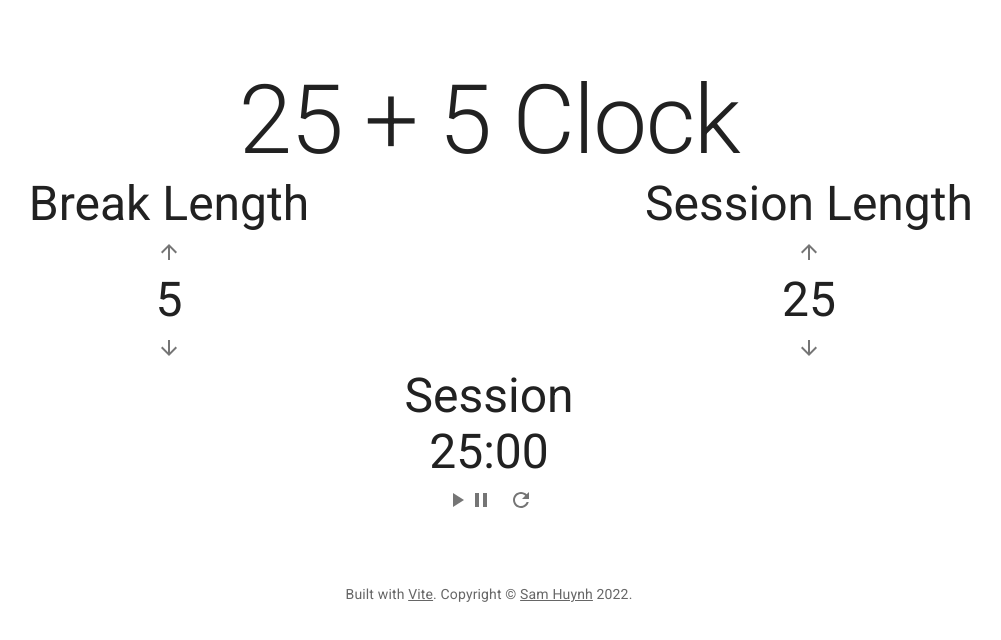
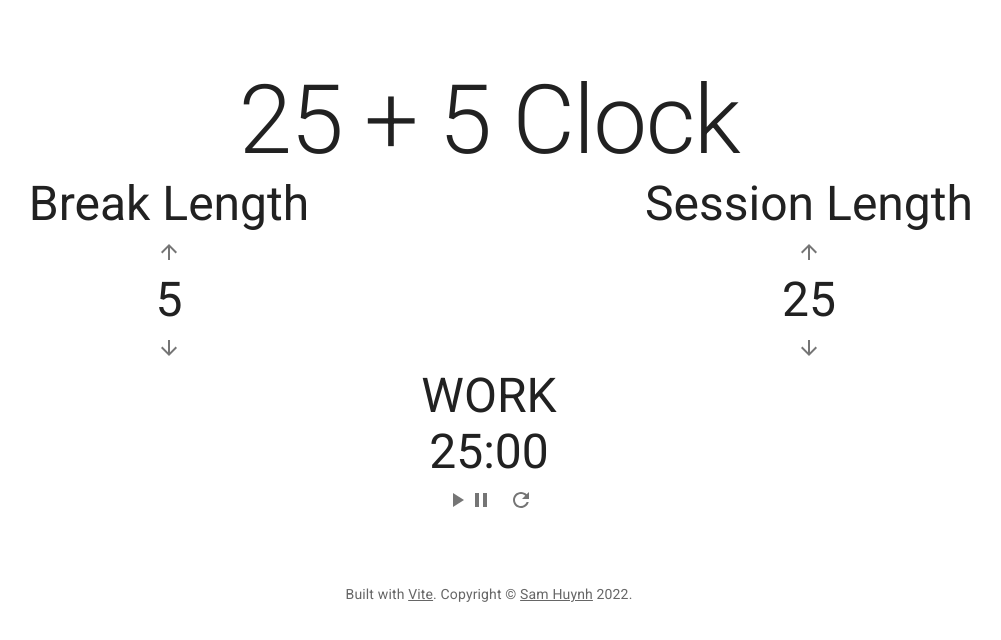
Before and after one commit to samhwang/pomodoro-timer, a React (Vite) app: page / in a window 1280 px wide. Shown: the top 640 px of the page, without its empty margins (151-1152 px from the left). Built offline with nearby package versions, Linux system fonts and the light colour scheme.

Commit message:
Pass isBreak into TimerBox

```diff
--- a/src/App.tsx
+++ b/src/App.tsx
@@ -109,6 +109,7 @@ export default function App() {
               isTimerRunning={isTimerRunning}
               toggleTimer={toggleTimerRunning}
               reset={resetAll}
+              isBreak={isBreakTime}
             />
           </Grid>
         </Grid>
--- a/src/components/TimerBox.tsx
+++ b/src/components/TimerBox.tsx
@@ -8,6 +8,7 @@ interface ITimerBox {
   isTimerRunning: boolean;
   toggleTimer: () => void;
   reset: () => void;
+  isBreak: boolean;
 }
 
 export default function TimerBox({
@@ -15,6 +16,7 @@ export default function TimerBox({
   seconds,
   toggleTimer,
   reset,
+  isBreak,
 }: ITimerBox) {
   const timeValue = useMemo(() => {
     const minutes = secondsToMinutes(seconds);
@@ -28,7 +30,7 @@ export default function TimerBox({
     <>
       <Grid item xs={12}>
         <Typography id="timer-label" variant="h3">
-          Session
+          {isBreak ? 'BREAK' : 'WORK'}
         </Typography>
       </Grid>
       <Grid item xs={12}>
```
